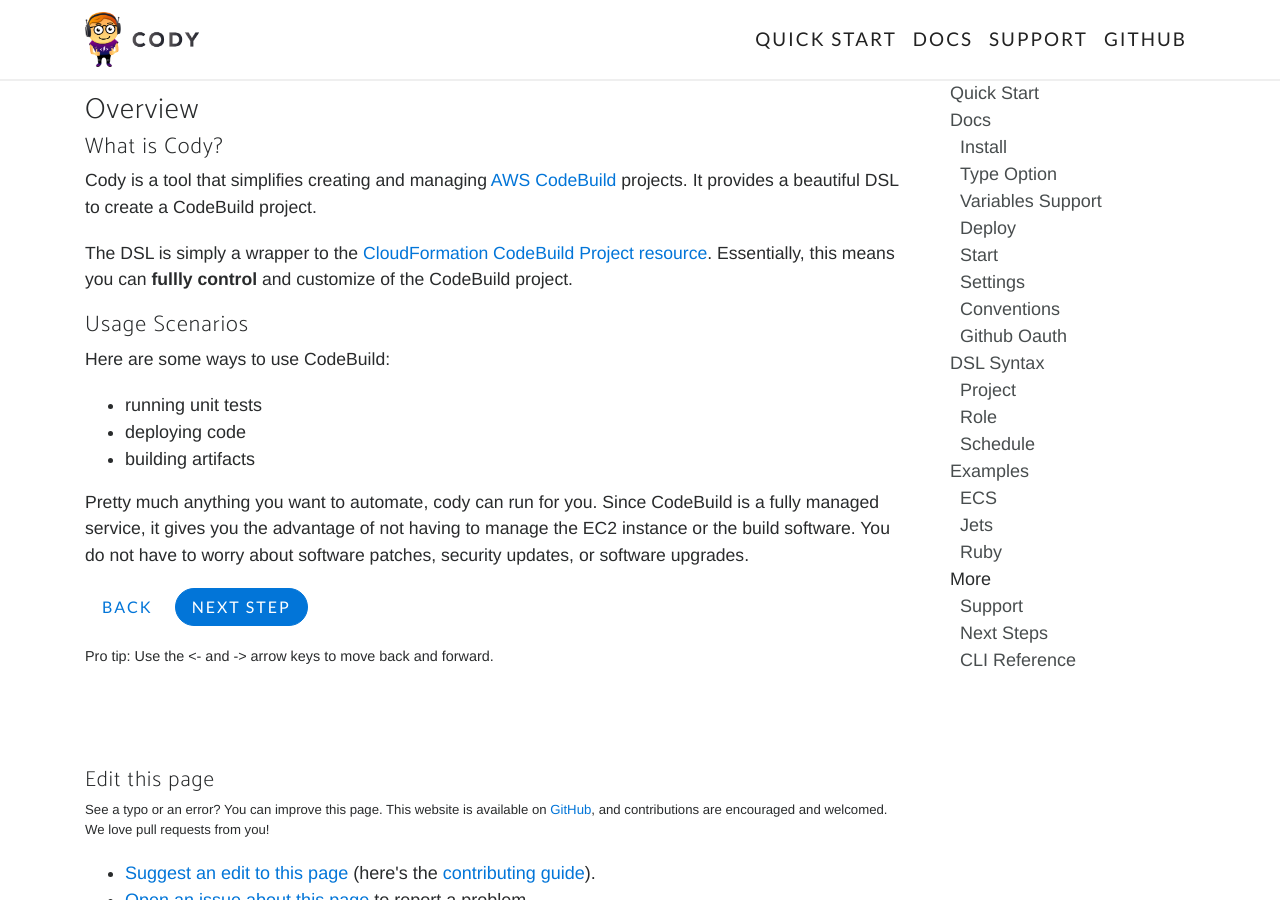
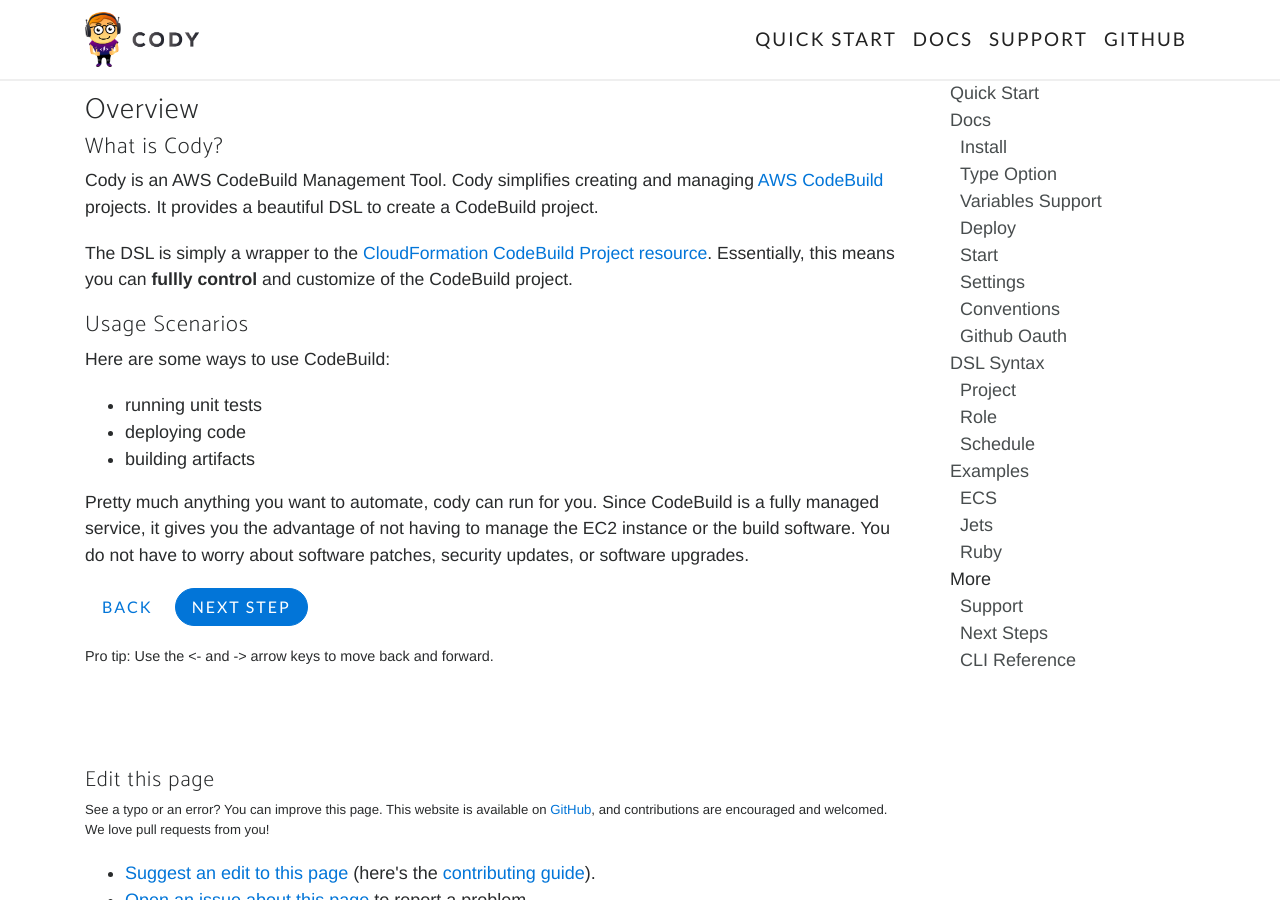
Before and after one commit to boltops-tools/cody, a Jekyll site: the page built from docs/docs.md, in a window 1280 px wide and 900 px high. Built offline with Jekyll 4.4.1, drawn with Linux system fonts in a browser that asks for light colours; some web fonts are replaced.

Commit message:
update docs

```diff
--- a/docs/docs.md
+++ b/docs/docs.md
@@ -5,7 +5,7 @@
 
 ## What is Cody?
 
-Cody is a tool that simplifies creating and managing [AWS CodeBuild](https://aws.amazon.com/codebuild/) projects. It provides a beautiful DSL to create a CodeBuild project.
+Cody is an AWS CodeBuild Management Tool. Cody simplifies creating and managing [AWS CodeBuild](https://aws.amazon.com/codebuild/) projects. It provides a beautiful DSL to create a CodeBuild project.
 
 The DSL is simply a wrapper to the [CloudFormation CodeBuild Project resource](https://docs.aws.amazon.com/AWSCloudFormation/latest/UserGuide/aws-resource-codebuild-project.html). Essentially, this means you can **fullly control** and customize of the CodeBuild project.
 
--- a/docs/index.html
+++ b/docs/index.html
@@ -10,7 +10,7 @@
                     <div class="header-content">
                         <div class="header-content-inner">
                             <h1>Cody</h1>
-                            <h2>A powerful DSL to create CodeBuild projects.  Cody simplifies creating and managing AWS CodeBuild projects.</h2>
+                            <h2>AWS CodeBuild Management Tool. Comes with a powerful DSL.  Cody simplifies creating and managing AWS CodeBuild projects.</h2>
                             <a href="{% link docs.md %}" class="btn btn-outline btn-xl">Learn More!</a>
                         </div>
                     </div>
```
